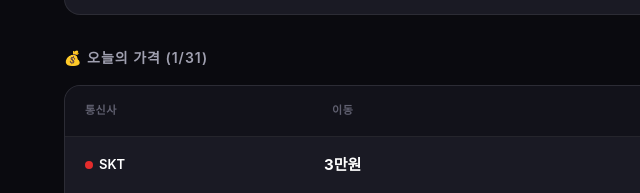
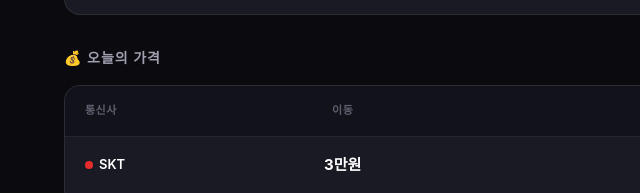
Before and after one commit to rcsorms1/phone-price-tracker, a website: page index.html in a window 1280 px wide. Shown: the part 1006-1199 px from the top of the page, 0-640 px from the left. Drawn offline with nearby package versions, Linux system fonts and the light colour scheme; a web font is replaced by a local one.

Commit message:
Remove date from today's price section title

```diff
--- a/index.html
+++ b/index.html
@@ -396,7 +396,7 @@
 
     <!-- 오늘의 가격 테이블 -->
     <section class="price-section">
-      <h2 class="section-title">💰 오늘의 가격 (1/31)</h2>
+      <h2 class="section-title">💰 오늘의 가격</h2>
       <div class="price-table" id="priceTable">
         <div class="price-row price-row-header">
           <div>통신사</div>
```
